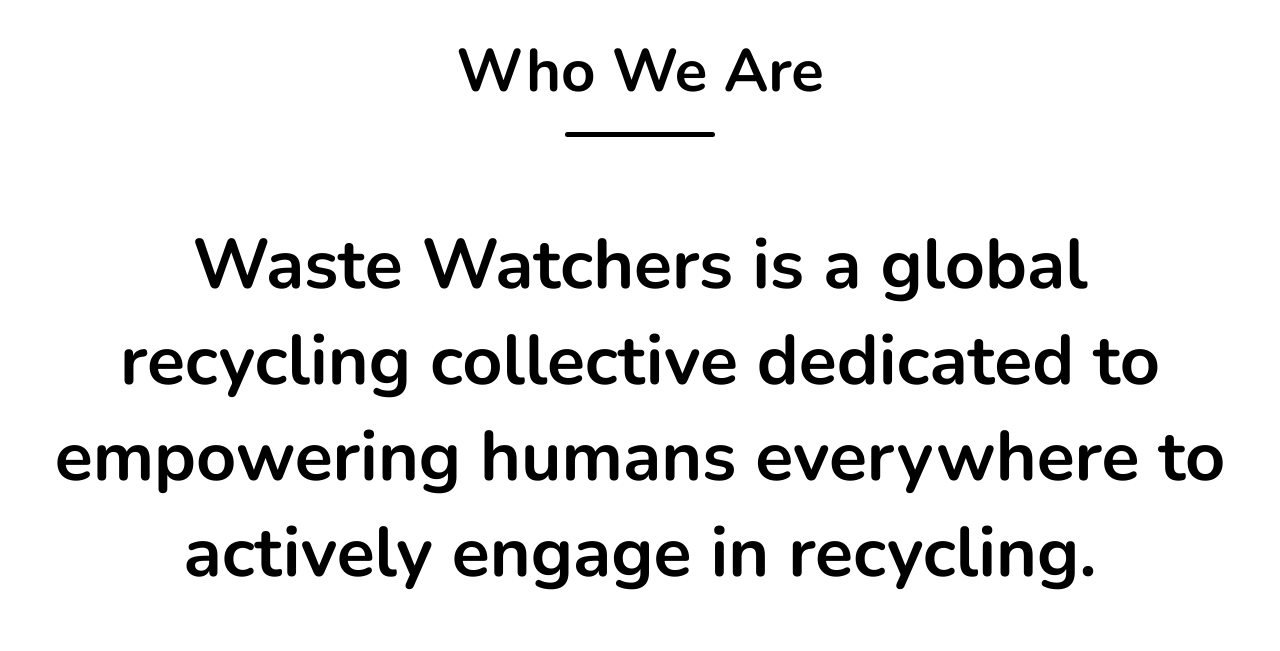
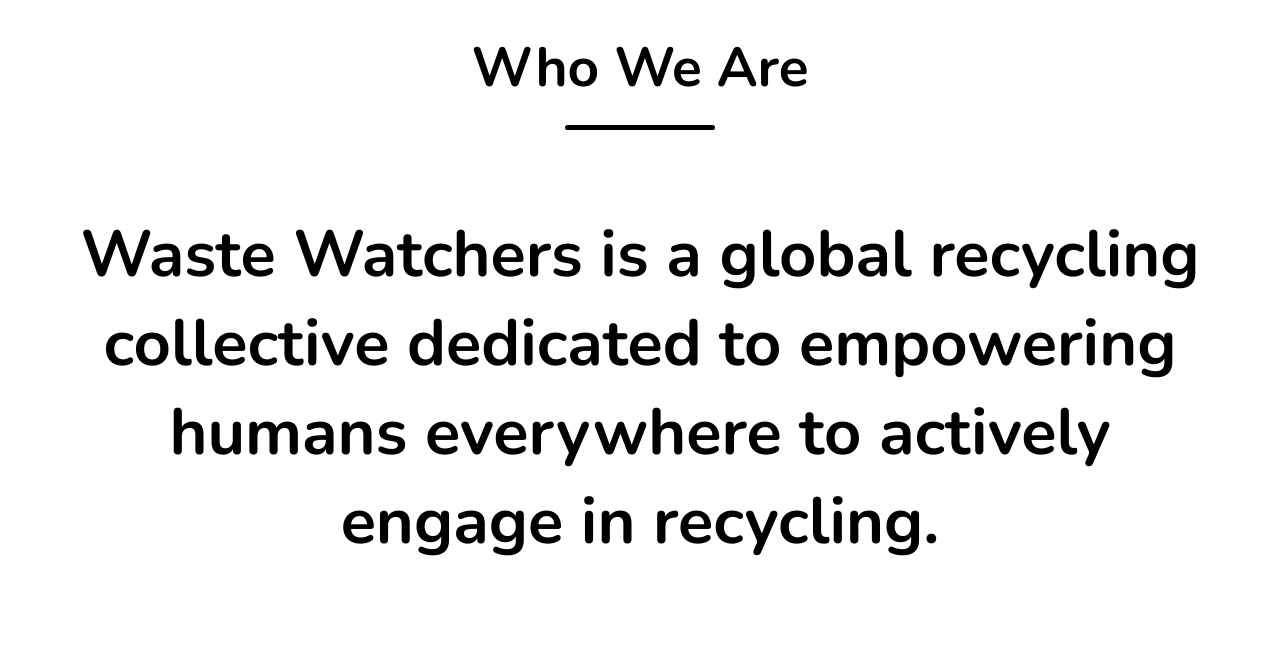
Before and after one commit to indianakuffer/waste-watchers, a React (Create React App) app in the folder client/: page /about in a window 1280 px wide. Shown: the part 920-1571 px from the top of the page. Built offline with nearby package versions, Linux system fonts and the light colour scheme.

Commit message:
create AboutTextBox component for About screen

```diff
--- /dev/null
+++ b/client/src/components/AboutTextBox/AboutTextBox.jsx
@@ -0,0 +1,39 @@
+import React from 'react'
+import styled from 'styled-components'
+
+const TextBox = styled.div`
+  display: flex;
+  flex-flow: column;
+  align-items: center;
+  text-align: center;
+  padding: 0 50px;
+`
+const Heading = styled.div`
+  margin-top: 60px;
+  font-size: 55px;
+  font-weight: bold;
+`
+const Underline = styled.div`
+  width: 150px;
+  height: 5px;
+  background-color: #000000;
+  margin-top: 20px;
+  border-radius: 5px;
+`
+const Text = styled.p`
+  font-size: 65px;
+  font-weight: bold;
+  margin-top: 80px;
+  margin-bottom: 150px;
+  max-width: 1200px;
+`
+
+export default function AboutTextBox(props) {
+  return (
+    <TextBox>
+      <Heading>{props.heading}</Heading>
+      <Underline />
+      <Text>{props.content}</Text>
+    </TextBox>
+  )
+}
--- a/client/src/screens/About/About.jsx
+++ b/client/src/screens/About/About.jsx
@@ -2,42 +2,14 @@ import React from "react";
 import Layout from "../../components/shared/Layout/Layout";
 import styled from "styled-components";
 import Jumbotron from "../../components/shared/Jumbotron/Jumbotron";
+import AboutTextBox from '../../components/AboutTextBox/AboutTextBox'
 
-const AboutContainer = styled.div`
-  display: flex;
-  flex-flow: column;
-  align-items: center;
-`
-const AboutHeading = styled.div`
-  margin-top: 60px;
-  font-size: 60px;
-  text-align: center;
-  align-items: center;
-  font-weight: bold;
-`
-const HeadingUnderline = styled.div`
-  text-align: center;
-  width: 150px;
-  height: 5px;
-  background-color: #000000;
-  margin-top: 20px;
-  border-radius: 5px;
-`
-const AboutText = styled.p`
-  display: flex;
-  justify-content: center;
-  text-align: center;
-  font-size: 70px;
-  font-weight: bold;
-  margin-top: 80px;
-  margin-bottom: 150px;
-  max-width: 1200px;
-`
-const BlueSquiggle = styled.img`
+
+const BlueWave = styled.img`
   width: 100%;
   z-index: -10;
 `
-const GreenSquiggle = styled.img`
+const GreenWave = styled.img`
   width: 100%;
   z-index: -10;
 `
@@ -52,28 +24,23 @@ export default function About(props) {
         bigText="We're reframing recycling."
         smallText="About Waste Watchers"
       />
-      <AboutContainer>
-        <AboutHeading>Who We Are</AboutHeading>
-        <HeadingUnderline />
-        <AboutText>
-          Waste Watchers is a global recycling collective dedicated to
-          empowering humans everywhere to actively engage in recycling.
-        </AboutText>
-        <BlueSquiggle src="https://i.imgur.com/waL4ZJN.png" />
-        <AboutHeading>What We Do</AboutHeading>
-        <HeadingUnderline />
-        <AboutText>
-          We empower our members through providing personalized analytics and
-          tree planting incentives based on identified recycling habits.
-        </AboutText>
-        <GreenSquiggle src="https://i.imgur.com/Xq3HU2x.png" />
-        <AboutHeading>Why We Do What We Do</AboutHeading>
-        <HeadingUnderline />
-        <AboutText>
-          Life is hard enough already, recycling shouldn't be. We're here to
-          change that and to keep our planet healthy, happy, and green.
-        </AboutText>
-      </AboutContainer>
+      <AboutTextBox
+        heading='Who We Are'
+        content='Waste Watchers is a global recycling collective dedicated to
+        empowering humans everywhere to actively engage in recycling.'
+      />
+      <BlueWave src="https://i.imgur.com/waL4ZJN.png" />
+      <AboutTextBox
+        heading='What We Do'
+        content='We empower our members through providing personalized analytics and
+        tree planting incentives based on identified recycling habits.'
+      />
+      <GreenWave src="https://i.imgur.com/Xq3HU2x.png" />
+      <AboutTextBox
+        heading='Why We Do What We Do'
+        content={`Life is hard enough already, recycling shouldn't be. We're here to
+        change that and to keep our planet healthy, happy, and green.`}
+      />
     </Layout>
   );
 }
```
